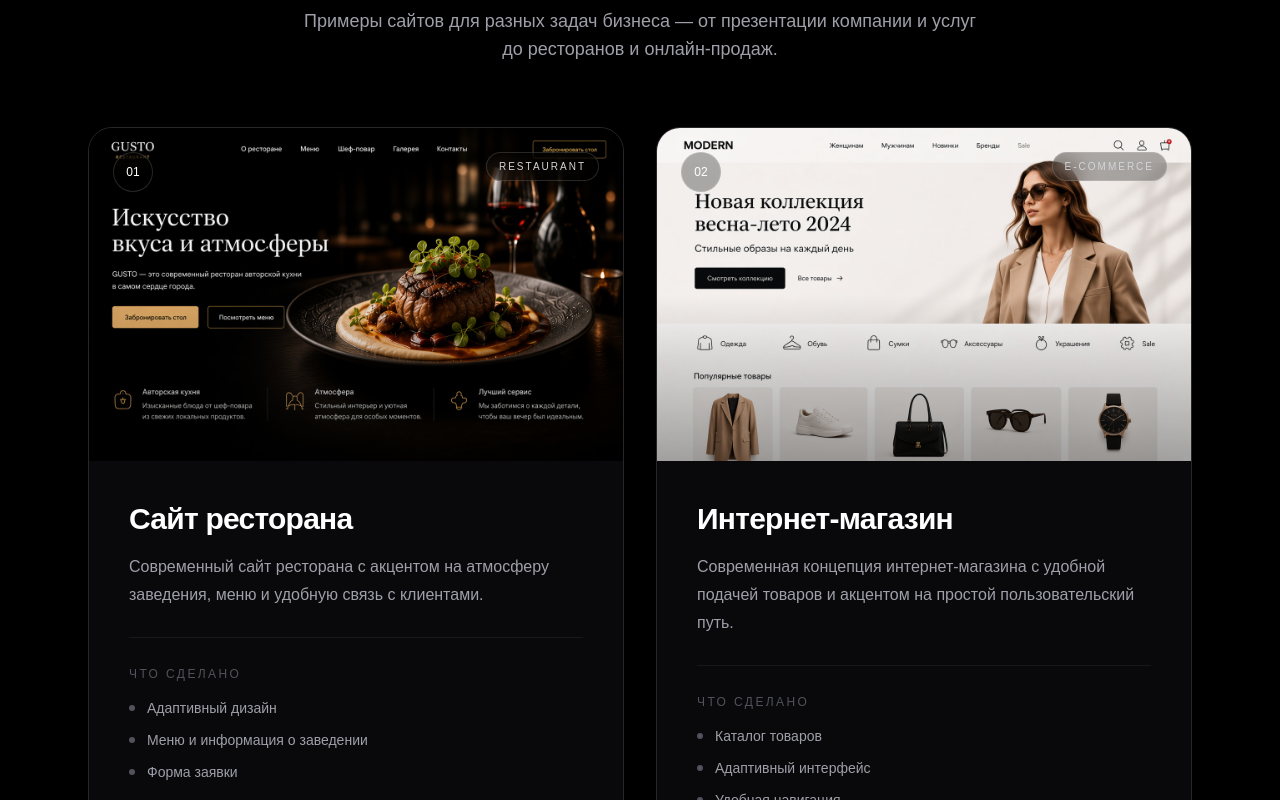
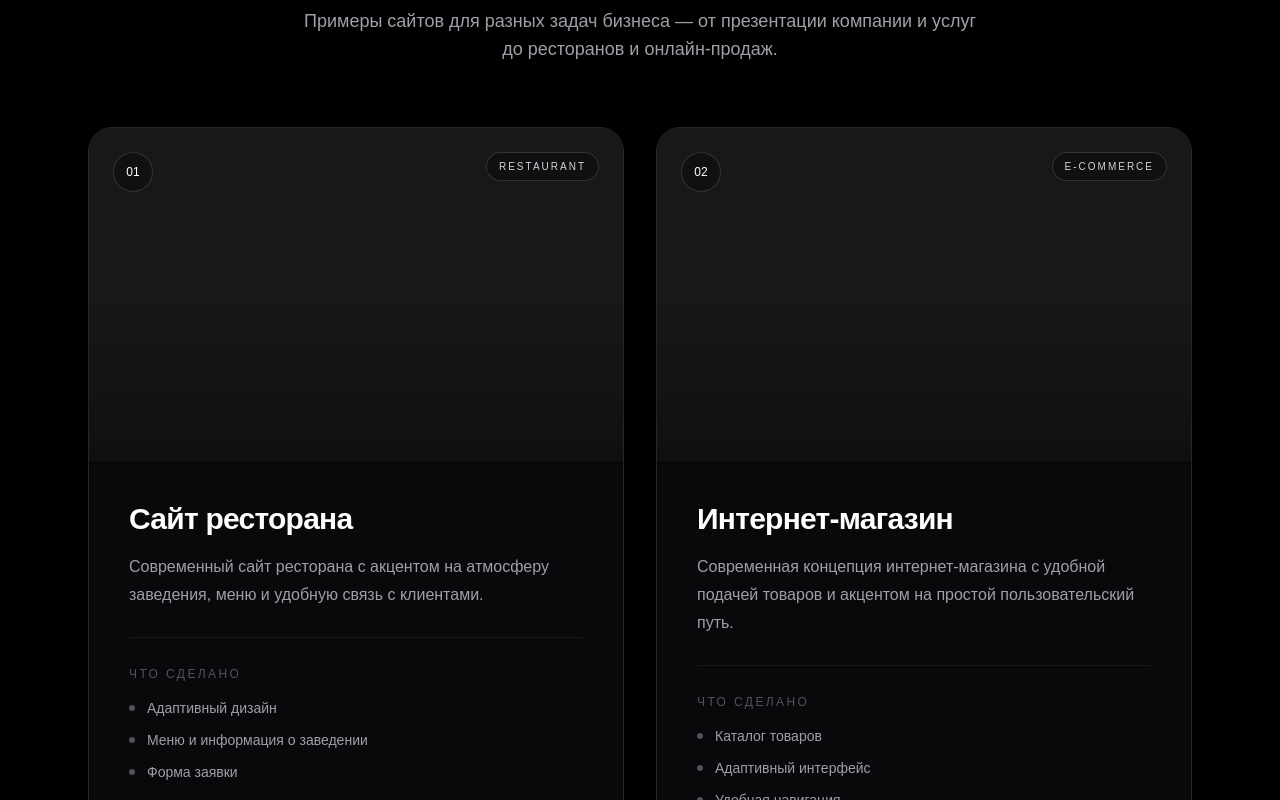
Before and after one commit to zxcursed111248/portfolio, a Next.js app: page / in a window 1280 px wide. Shown: the part 1160-1960 px from the top of the page. Built offline with nearby package versions, Linux system fonts and the light colour scheme.

Commit message:
Test projects without images

```diff
--- a/components/Projects.tsx
+++ b/components/Projects.tsx
@@ -112,20 +112,7 @@ export default function Projects() {
           >
             {/* Image */}
             <div className="relative aspect-[16/10] overflow-hidden bg-zinc-900">
-            <Image
-  src={project.image}
-  alt={project.title}
-  fill
-  sizes="(max-width: 768px) 100vw, 50vw"
-  loading="lazy"
-  className="
-    object-cover
-    transition-transform
-    duration-700
-    ease-out
-    group-hover:scale-105
-  "
-/>
+            <div className="absolute inset-0 bg-zinc-900" />
 
               {/* Dark gradient */}
               <div
```
